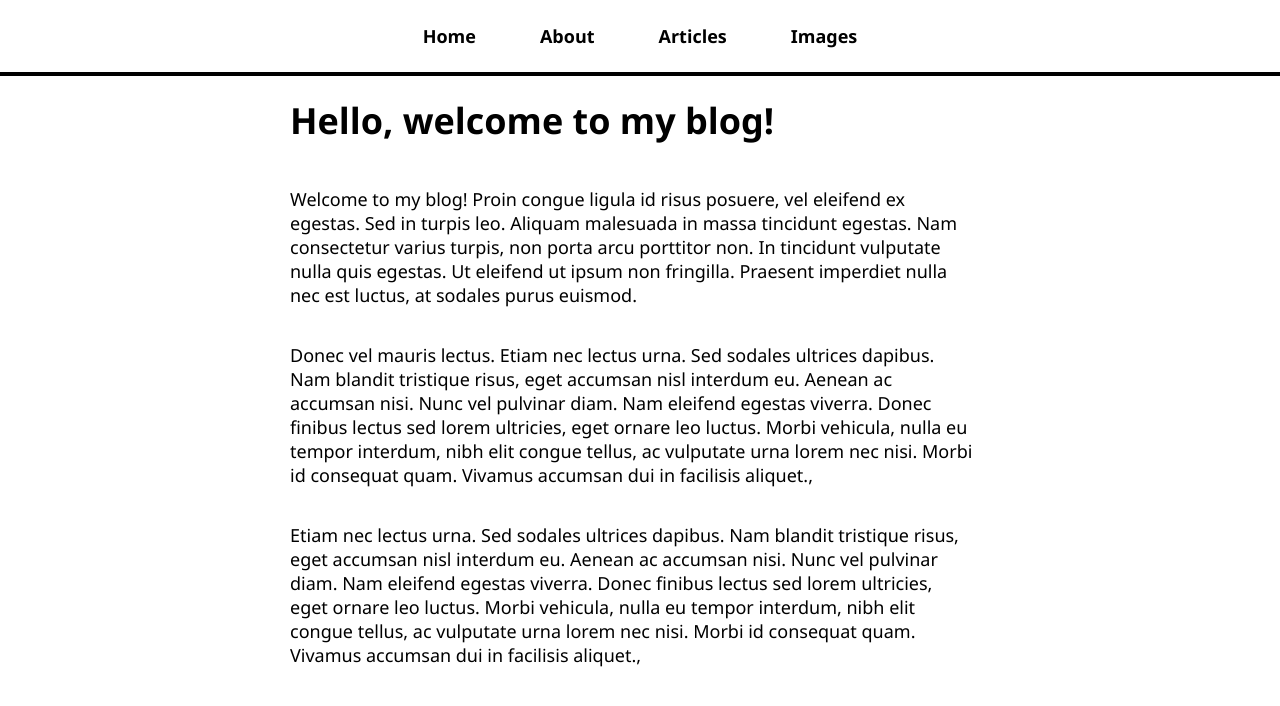
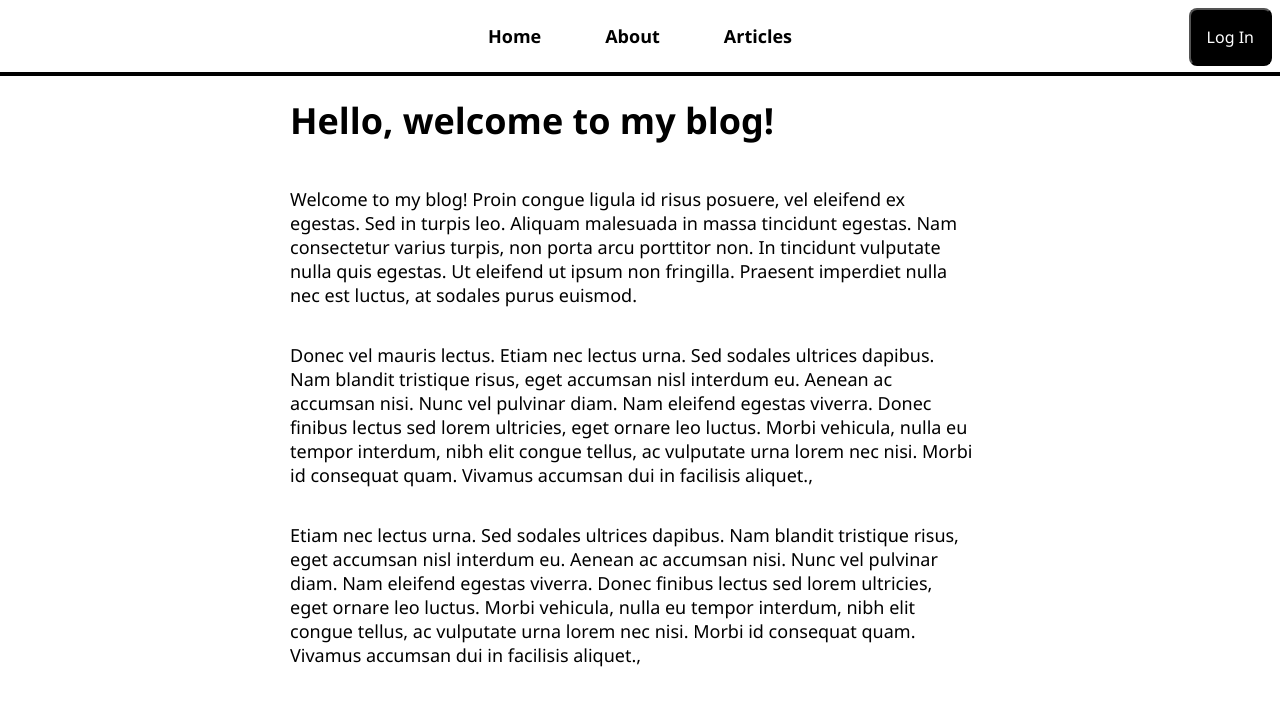
Before and after one commit to jimdcodes/my-blog-frontend, a React (Create React App) app: page / in a window 1280 px wide. Shown: the top 706 px of the page. Built offline with nearby package versions, Linux system fonts and the light colour scheme; no server answers.

Commit message:
Adding log in/log out button

```diff
--- a/src/NavBar.js
+++ b/src/NavBar.js
@@ -1,5 +1,10 @@
-import { Link } from 'react-router-dom';
+import { Link, useNavigate } from 'react-router-dom';
+import useUser from './hooks/useUser';
+import { getAuth, signOut } from 'firebase/auth';
+
 const NavBar = () => {
+    const { user } = useUser();
+    const navigate = useNavigate();
     return (
         <nav>
             <ul>
@@ -12,10 +17,19 @@
                 <li>
                     <Link to="/articles">Articles</Link>
                 </li>
-                <li>
+                {/* <li>
                     <Link to="/images">Images</Link>
-                </li>
+                </li> */}
             </ul>
+            <div className="nav-right">
+                {user
+                ? <button onClick={() => {
+                    signOut(getAuth());
+                }}>Log Out</button>
+                : <button onClick={() => {
+                    navigate('/login');
+                }}>Log In</button>}
+            </div>
         </nav>
     );
 }
```
